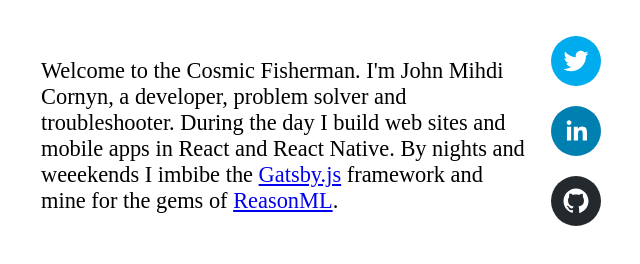
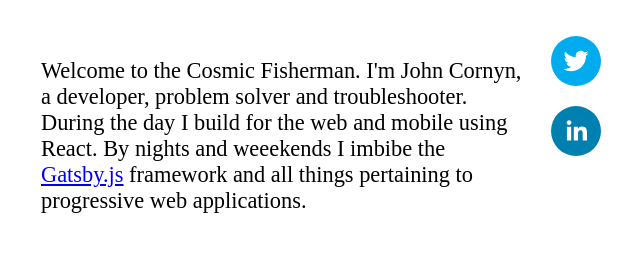
Before and after one commit to JMIHC/cosmicportfolio, a Gatsby site: page / in a window 1280 px wide. Shown: the whole page, without its empty margins (319-959 px from the left). Built offline with nearby package versions, Linux system fonts and the light colour scheme; Gatsby itself is replaced by a stand-in of ours.

Commit message:
editing content

```diff
--- a/src/pages/index.js
+++ b/src/pages/index.js
@@ -18,7 +18,6 @@ const JourneyIntro = styled.div`
 
 const Intro = styled.p`
   font-size: 1.4rem;
-
 `
 
 const ContactWrapper = styled.div`
@@ -28,16 +27,18 @@ const ContactWrapper = styled.div`
 
 const ContactItem = styled.div`
   margin-top: 20px;
+  @media (max-width: 400px) {
+    display:flex
+  }
 `
 
 export default () => (
     <Container>
       <JourneyIntro>
         <Intro>
-        Welcome to the Cosmic Fisherman. I'm John Mihdi Cornyn, a developer, problem solver and troubleshooter.
-        During the day I build web sites and mobile apps in React and React Native.
-        By nights and weeekends I imbibe the <a href='https://www.gatsbyjs.org/'>Gatsby.js</a> framework
-        and mine for the gems of <a href='https://reasonml.github.io/'>ReasonML</a>.
+        Welcome to the Cosmic Fisherman. I'm John Cornyn, a developer, problem solver and troubleshooter.
+        During the day I build for the web and mobile using React. By nights and weeekends I imbibe the <a href='https://www.gatsbyjs.org/'>Gatsby.js</a> framework and all things
+        pertaining to progressive web applications.
         </Intro>
       </JourneyIntro>
       <ContactWrapper>
@@ -47,9 +48,6 @@ export default () => (
         <ContactItem>
         <SocialIcon url="https://www.linkedin.com/in/jmihc/"/>
         </ContactItem>
-        <ContactItem>
-        <SocialIcon color="black" url="https://www.github.com/jmihc/"/>
-        </ContactItem>
       </ContactWrapper>
     </Container>
 )
```
